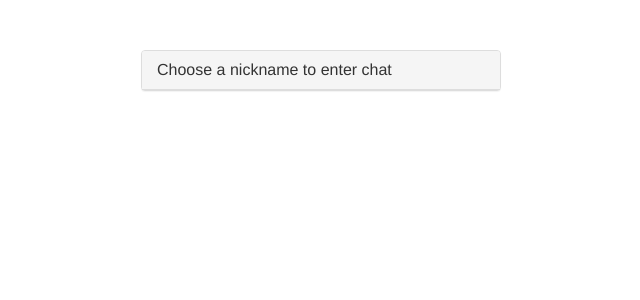
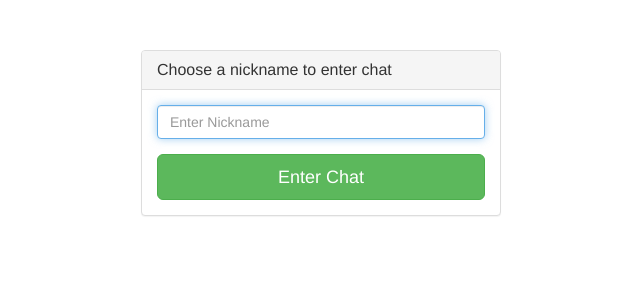
Before and after one commit to Ngahu/Chat-Aplication-, a Flask app: page /login in a window 1280 px wide. Shown: the top 300 px of the page, without its empty margins (319-959 px from the left). Run offline with Flask 2, Linux system fonts and the light colour scheme; some libraries are stand-ins or nearby versions.

Commit message:
adding of the form control where the user enters their user name

```diff
--- a/app/templates/login.html
+++ b/app/templates/login.html
@@ -34,3 +34,20 @@
             <div class="login-panel panel panel-default">
                 <div class="panel-heading">
                     <h3 class="panel-title">Choose a nickname to enter chat</h3>
+                     </div>
+                <div class="panel-body">
+                    <form role="form" id="frm-login">
+                        <fieldset>
+                            <div class="form-group">
+                                <input class="form-control" placeholder="Enter Nickname" name="nickname" id="nickname" type="text" autofocus required="">
+                            </div>
+                            <button type="submit" class="btn btn-lg btn-success btn-block">Enter Chat</button>
+                        </fieldset>
+                    </form>
+                </div>
+            </div>
+        </div>
+    </div>
+</div>
+</body>
+</html>
```
